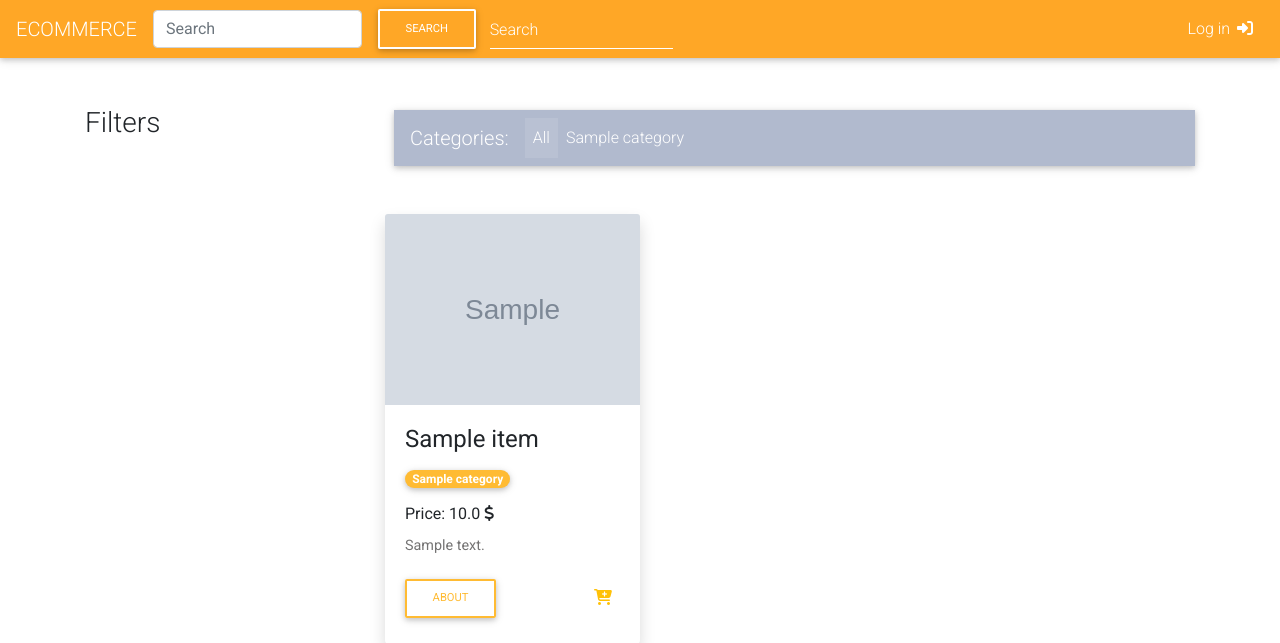
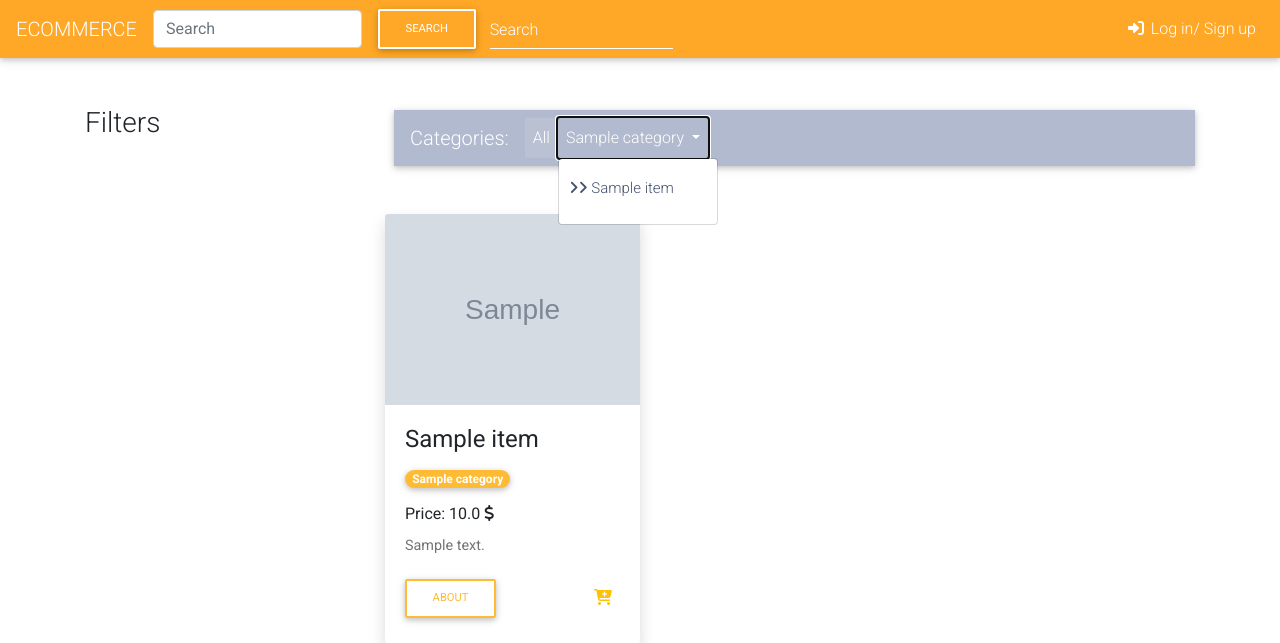
Before and after one commit to w3qxst1ck/ecommerce, a Django app: page / in a window 1280 px wide, after a click that opens the changed part. Shown: the top 643 px of the page. Run offline with Django 3.2, Linux system fonts and the light colour scheme; tables that the repository leaves empty hold one stand-in row (values such as "Sample post"); grey boxes marked "Sample" are stand-in pictures; some libraries are stand-ins or nearby versions.

Commit message:
Fix some bugs, add dropdown menus in second navbar

```diff
--- a/core/models.py
+++ b/core/models.py
@@ -36,6 +36,7 @@ class Item(models.Model):
     class Meta:
         verbose_name = 'Товар'
         verbose_name_plural = 'Товары'
+        ordering = ['title']
 
 
 class ItemImage(models.Model):
--- a/static/css/style.css
+++ b/static/css/style.css
@@ -4,6 +4,9 @@
 	width: 100%;
 }
 
+nav.navbar .dropdown:hover > .dropdown-menu {
+ display: block;
+}
 
 /*Item detail*/
 
--- a/templates/base.html
+++ b/templates/base.html
@@ -66,7 +66,7 @@
 		      </li>
 	      {% else %}
 		      <li class="nav-item">
-		      	<a class="nav-link" href="{% url 'account_login' %}">Log in <i class="fas fa-sign-in-alt"></i></a>
+		      	<a class="nav-link" href="{% url 'account_login' %}"><i class="fas fa-sign-in-alt"></i> Log in/ Sign up</a>
 		      </li>
 	      {% endif %}
 	    </ul>
--- a/templates/core/home.html
+++ b/templates/core/home.html
@@ -43,9 +43,23 @@
 		              </a>
 		            </li>
 		            {% for c in categories %}
+		            {% if c.item_set.all %}
+		            <li class="nav-item dropdown">
+			            <a class="nav-link dropdown-toggle" data-toggle="dropdown" href="#">
+			              {{ c.title }}
+			              <b class="caret"></b>
+			           	</a>
+			           	<ul class="dropdown-menu">
+			           		{% for item in c.item_set.all %}
+						      <li class="mb-0"><a href="{{ item.get_absolute_url }}" class="dropdown-item" style="color: #45526e;"><i class="fas fa-angle-right"></i><i class="fas fa-angle-right"></i> {{ item.title }}</a></li>
+						      {% endfor %}
+						   </ul>
+		            </li>
+		            {% else %}
 		            <li class="nav-item">
 		              <a class="nav-link" href="#">{{ c.title }}</a>
 		            </li>
+		            {% endif %}
 		            {% endfor %}
 		          </ul>
 		          <!-- Links -->
```
Also changed, not shown: templates/core/item_detail.html (+5 -5 lines).
